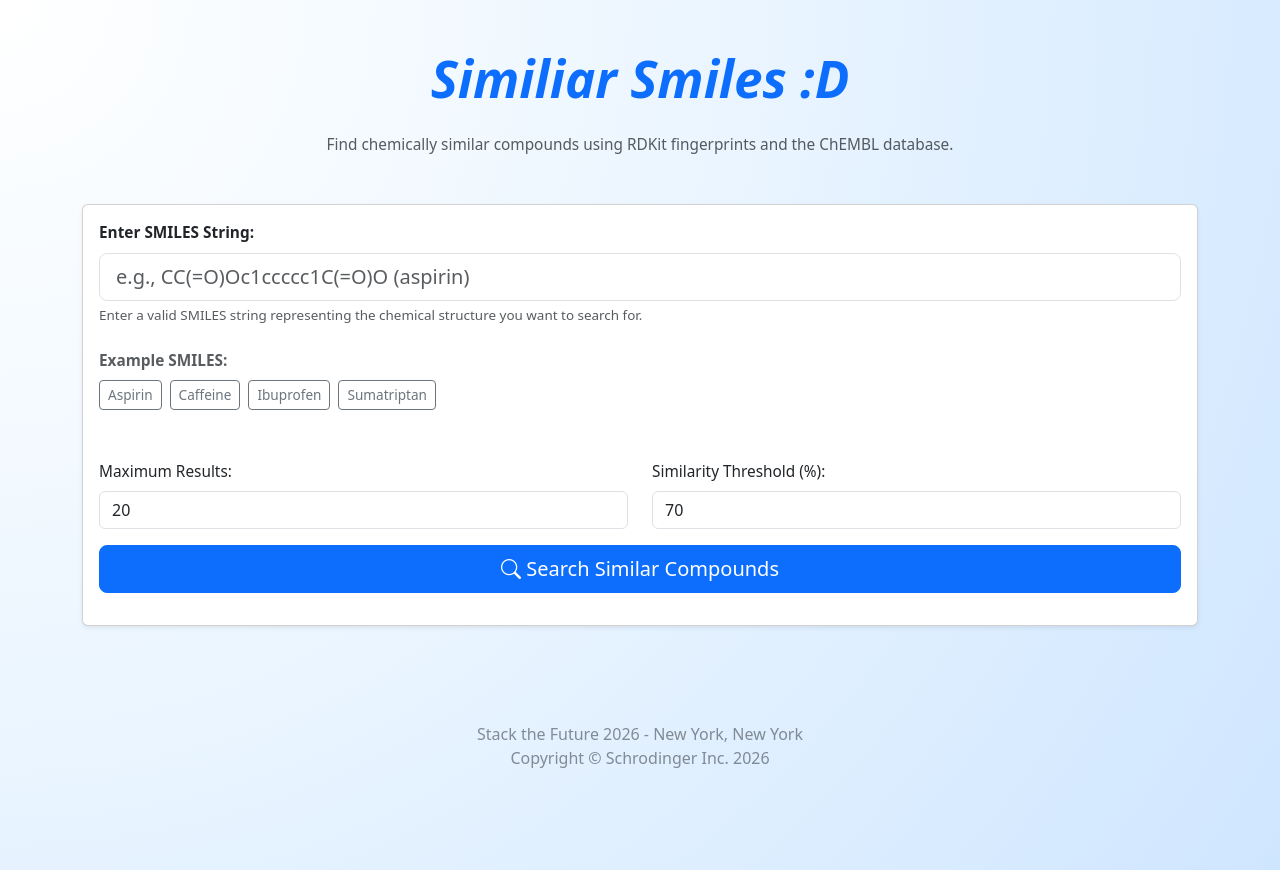
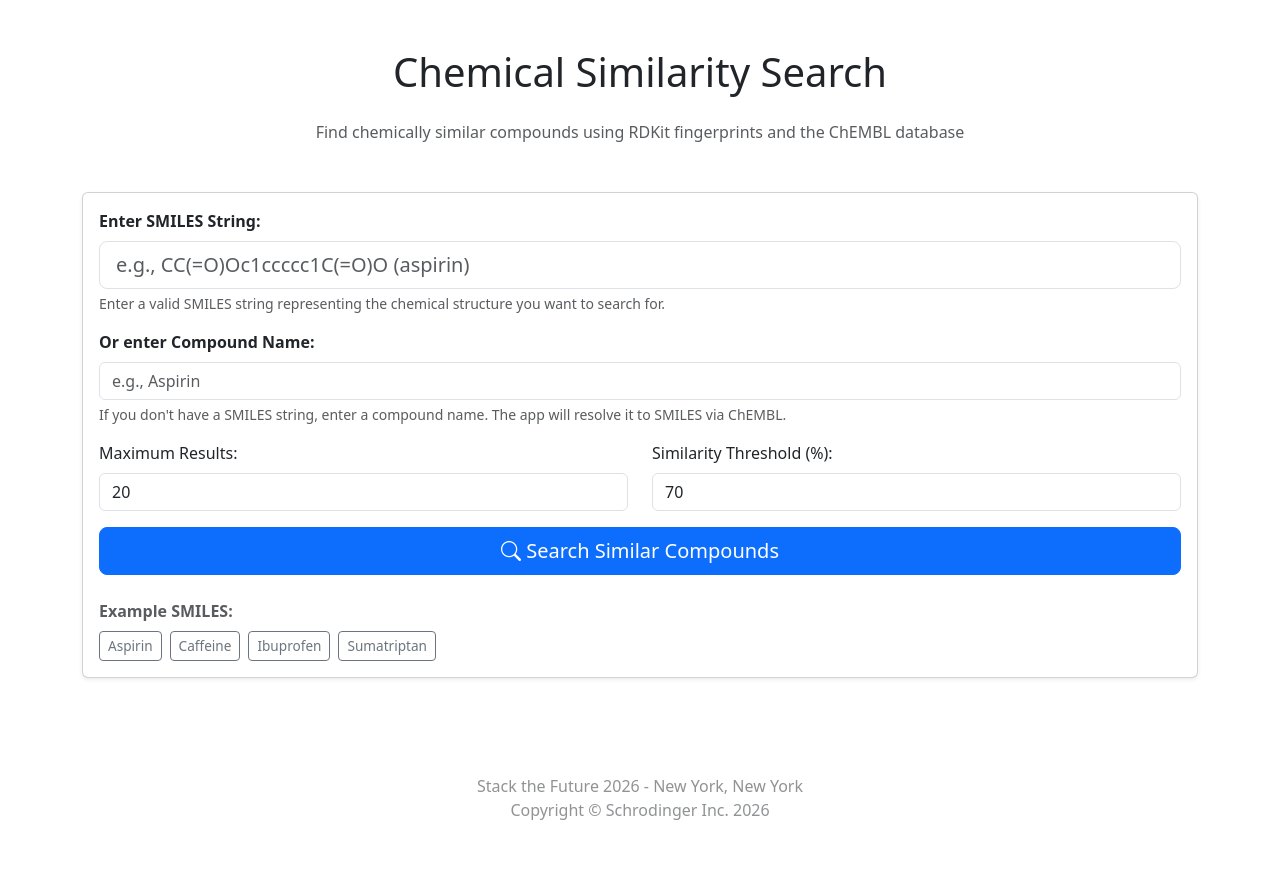
Before and after one commit to qrran/Schrodinger_Hackathon_2026, a Flask app: page / in a window 1280 px wide. Run offline with Flask 3, Linux system fonts and the light colour scheme.

Commit message:
cherry-pick 6b93b8e

```diff
--- a/app.py
+++ b/app.py
@@ -1,5 +1,9 @@
 from flask import Flask, render_template, request, jsonify
-from chemistry import search_similar_compounds_chembl, validate_smiles
+from chemistry import (
+    search_similar_compounds_chembl,
+    validate_smiles,
+    get_smiles_from_name,
+)
 
 app = Flask(__name__)
 
@@ -38,12 +42,42 @@ def search_similar():
     try:
         data = request.get_json()
 
-        if not data or 'smiles' not in data:
-            return jsonify({"error": "Missing 'smiles' parameter"}), 400
+        if not data:
+            return jsonify({"error": "Missing request body"}), 400
 
-        query_smiles = data['smiles'].strip()
-        limit = data.get('limit', 20)
-        threshold = data.get('threshold', 70)
+        # Allow searching by SMILES or by compound name
+        query_smiles = None
+        query_name = None
+
+        smiles_in = data.get("smiles", "")
+        name_in = data.get("compound_name", "")
+
+        limit = data.get("limit", 20)
+        threshold = data.get("threshold", 70)
+
+        if smiles_in and smiles_in.strip():
+            query_smiles = smiles_in.strip()
+        elif name_in and name_in.strip():
+            query_name = name_in.strip()
+            # Resolve name to SMILES via ChEMBL
+            resolved = get_smiles_from_name(query_name)
+            if not resolved:
+                return (
+                    jsonify(
+                        {
+                            "error": "Invalid compound name. Please input a valid compound name."
+                        }
+                    ),
+                    400,
+                )
+            query_smiles = resolved
+        else:
+            return (
+                jsonify(
+                    {"error": "Please provide a SMILES string or a compound name."}
+                ),
+                400,
+            )
 
         # Validate SMILES
         if not validate_smiles(query_smiles):
@@ -51,20 +85,19 @@ def search_similar():
 
         # Search for similar compounds
         results = search_similar_compounds_chembl(
-            query_smiles,
-            similarity_threshold=threshold,
-            limit=limit
+            query_smiles, similarity_threshold=threshold, limit=limit
         )
 
         # Check for errors
-        if isinstance(results, dict) and 'error' in results:
+        if isinstance(results, dict) and "error" in results:
             return jsonify(results), 500
 
-        return jsonify({
-            "query_smiles": query_smiles,
-            "count": len(results),
-            "results": results
-        })
+        resp = {"query_smiles": query_smiles, "count": len(results), "results": results}
+
+        if query_name:
+            resp["query_name"] = query_name
+
+        return jsonify(resp)
 
     except Exception as e:
         return jsonify({"error": f"Server error: {str(e)}"}), 500
--- a/templates/my-template.html
+++ b/templates/my-template.html
@@ -1,17 +1,14 @@
 {% extends "base.html" %}
 
-{% block title %}
-Chemical Similarity Search - Stack the Future 2026
-{% endblock %}
+{% block title %}Chemical Similarity Search - Stack the Future 2026{% endblock %}
 
 {% block content %}
   <div class="my-5">
     <h1 class="text-center mb-4">
-    <i class="bi bi-molecule"></i> Similiar Smiles :D
+      <i class="bi bi-molecule"></i> Chemical Similarity Search
     </h1>
-
     <p class="text-center text-muted mb-5">
-    Find chemically similar compounds using RDKit fingerprints and the ChEMBL database.
+      Find chemically similar compounds using RDKit fingerprints and the ChEMBL database
     </p>
 
     <!-- Search Form -->
@@ -19,43 +16,43 @@ Chemical Similarity Search - Stack the Future 2026
       <div class="card-body">
         <form id="searchForm">
           <div class="mb-3">
-          <label for="smilesInput" class="form-label fw-bold">
-            Enter SMILES String:
-          </label>
-          <input type="text" class="form-control form-control-lg" id="smilesInput"
-            placeholder="e.g., CC(=O)Oc1ccccc1C(=O)O (aspirin)" required>
-          <div class="form-text">
-            Enter a valid SMILES string representing the chemical structure you want to search for.
+            <label for="smilesInput" class="form-label fw-bold">Enter SMILES String:</label>
+            <input type="text"
+                   class="form-control form-control-lg"
+                   id="smilesInput"
+                   placeholder="e.g., CC(=O)Oc1ccccc1C(=O)O (aspirin)">
+            <div class="form-text">Enter a valid SMILES string representing the chemical structure you want to search for.</div>
           </div>
 
-          <div class="mt-4">
-            <p class="mb-2 text-muted"><strong>Example SMILES:</strong></p>
-            <div class="d-flex flex-wrap gap-2">
-              <button class="btn btn-sm btn-outline-secondary example-btn" data-smiles="CC(=O)Oc1ccccc1C(=O)O">
-                Aspirin
-              </button>
-              <button class="btn btn-sm btn-outline-secondary example-btn" data-smiles="CN1C=NC2=C1C(=O)N(C(=O)N2C)C">
-                Caffeine
-              </button>
-              <button class="btn btn-sm btn-outline-secondary example-btn" data-smiles="CC(C)Cc1ccc(cc1)C(C)C(=O)O">
-                Ibuprofen
-              </button>
-              <button class="btn btn-sm btn-outline-secondary example-btn"
-                data-smiles="CN(C)CCc1c[nH]c2ccc(cc12)CS(=O)(=O)N">
-                Sumatriptan
-              </button>
+          <div class="mb-3">
+            <label for="nameInput" class="form-label fw-bold">Or enter Compound Name:</label>
+            <input type="text"
+                   class="form-control"
+                   id="nameInput"
+                   placeholder="e.g., Aspirin">
+            <div class="form-text">
+              If you don't have a SMILES string, enter a compound name. The app will resolve it to SMILES via ChEMBL.
             </div>
           </div>
-
 
           <div class="row mb-3">
             <div class="col-md-6">
               <label for="limitInput" class="form-label">Maximum Results:</label>
-              <input type="number" class="form-control" id="limitInput" value="20" min="1" max="100">
+              <input type="number"
+                     class="form-control"
+                     id="limitInput"
+                     value="20"
+                     min="1"
+                     max="100">
             </div>
             <div class="col-md-6">
               <label for="thresholdInput" class="form-label">Similarity Threshold (%):</label>
-              <input type="number" class="form-control" id="thresholdInput" value="70" min="50" max="100">
+              <input type="number"
+                     class="form-control"
+                     id="thresholdInput"
+                     value="70"
+                     min="50"
+                     max="100">
             </div>
           </div>
 
@@ -65,52 +62,53 @@ Chemical Similarity Search - Stack the Future 2026
         </form>
 
         <!-- Example SMILES -->
-      <!-- <div class="mt-4">
-        <p class="mb-2 text-muted"><strong>Example SMILES:</strong></p>
+        <div class="mt-4">
+          <p class="mb-2 text-muted">
+            <strong>Example SMILES:</strong>
+          </p>
           <div class="d-flex flex-wrap gap-2">
-          <button class="btn btn-sm btn-outline-secondary example-btn" data-smiles="CC(=O)Oc1ccccc1C(=O)O">
-            Aspirin
-          </button>
-          <button class="btn btn-sm btn-outline-secondary example-btn" data-smiles="CN1C=NC2=C1C(=O)N(C(=O)N2C)C">
-            Caffeine
-          </button>
-          <button class="btn btn-sm btn-outline-secondary example-btn" data-smiles="CC(C)Cc1ccc(cc1)C(C)C(=O)O">
-            Ibuprofen
-          </button>
-          <button class="btn btn-sm btn-outline-secondary example-btn" data-smiles="CN(C)CCc1c[nH]c2ccc(cc12)CS(=O)(=O)N">
-            Sumatriptan
-          </button>
+            <button class="btn btn-sm btn-outline-secondary example-btn"
+                    data-smiles="CC(=O)Oc1ccccc1C(=O)O">Aspirin</button>
+            <button class="btn btn-sm btn-outline-secondary example-btn"
+                    data-smiles="CN1C=NC2=C1C(=O)N(C(=O)N2C)C">Caffeine</button>
+            <button class="btn btn-sm btn-outline-secondary example-btn"
+                    data-smiles="CC(C)Cc1ccc(cc1)C(C)C(=O)O">Ibuprofen</button>
+            <button class="btn btn-sm btn-outline-secondary example-btn"
+                    data-smiles="CN(C)CCc1c[nH]c2ccc(cc12)CS(=O)(=O)N">Sumatriptan</button>
           </div>
-      </div> -->
+        </div>
       </div>
     </div>
 
     <!-- Loading Spinner -->
     <div id="loadingSpinner" class="text-center my-5" style="display: none;">
-    <div class="spinner-border text-primary" role="status" style="width: 3rem; height: 3rem;">
+      <div class="spinner-border text-primary"
+           role="status"
+           style="width: 3rem;
+                  height: 3rem">
         <span class="visually-hidden">Loading...</span>
       </div>
       <p class="mt-3 text-muted">Searching ChEMBL database...</p>
     </div>
 
     <!-- Error Alert -->
-  <div id="errorAlert" class="alert alert-danger" role="alert" style="display: none;">
+    <div id="errorAlert"
+         class="alert alert-danger"
+         role="alert"
+         style="display: none">
       <i class="bi bi-exclamation-triangle-fill"></i>
       <span id="errorMessage"></span>
-  </div>
     </div>
 
     <!-- Results Section -->
     <div id="resultsSection" style="display: none;">
       <div class="card shadow-sm">
-    <div class="card-header bg-success text-black">
+        <div class="card-header bg-success text-white">
           <h5 class="mb-0">
             <i class="bi bi-check-circle"></i>
             Search Results: <span id="resultCount">0</span> compounds found
           </h5>
-      <small class="d-block text-center">
-        Query: <code id="querySmiles" class="text-black"></code>
-      </small>
+          <small>Query: <code id="querySmiles" class="text-white"></code></small>
         </div>
         <div class="card-body p-0">
           <div class="table-responsive">
@@ -134,14 +132,11 @@ Chemical Similarity Search - Stack the Future 2026
         </div>
       </div>
     </div>
+  </div>
 {% endblock %}
 
 {% block styles %}
   <style>
-  .card-header {
-    items-align: center;
-  }
-
   .example-btn {
     font-size: 0.85rem;
   }
@@ -215,38 +210,6 @@ Chemical Similarity Search - Stack the Future 2026
     font-size: 0.9rem;
     font-family: monospace;
   }
-
-  body {
-    min-height: 100vh;
-    background: radial-gradient(circle at top left, #ffffff 0%, #eef7ff 40%, #cfe6ff 100%);
-  }
-
-  .my-5 {
-    color: #e0e0e0;
-    font-size: 1.2vw;
-  }
-
-  h1 {
-    align-items: center;
-    color: #0d6efd;
-    font-size: 4vw;
-    font-weight: bold;
-    font-style: italic;
-    text-align: center;
-  }
-
-  .mt-4 {
-    padding-bottom: 50px;
-  }
-
-  .mb-0 {
-    text-align: center;
-  }
-
-  /*
-  .block text-center{
-    text-align: left;
-  } */
   </style>
 {% endblock %}
 
@@ -265,11 +228,12 @@ Chemical Similarity Search - Stack the Future 2026
     e.preventDefault();
 
     const smiles = document.getElementById('smilesInput').value.trim();
+    const compoundName = (document.getElementById('nameInput') && document.getElementById('nameInput').value.trim()) || '';
     const limit = parseInt(document.getElementById('limitInput').value);
     const threshold = parseInt(document.getElementById('thresholdInput').value);
 
-    if (!smiles) {
-      showError('Please enter a SMILES string');
+    if (!smiles && !compoundName) {
+      showError('Please enter a SMILES string or a compound name');
       return;
     }
 
@@ -286,6 +250,7 @@ Chemical Similarity Search - Stack the Future 2026
         },
         body: JSON.stringify({
           smiles: smiles,
+          compound_name: compoundName,
           limit: limit,
           threshold: threshold
         })
@@ -310,7 +275,12 @@ Chemical Similarity Search - Stack the Future 2026
     const resultsBody = document.getElementById('resultsBody');
     resultsBody.innerHTML = '';
 
+    // Prefer showing the query name (and resolved SMILES) if the user searched by name
+    if (data.query_name) {
+      document.getElementById('querySmiles').textContent = `${data.query_name} (${data.query_smiles})`;
+    } else {
       document.getElementById('querySmiles').textContent = data.query_smiles;
+    }
     document.getElementById('resultCount').textContent = data.count;
 
     if (data.results.length === 0) {
@@ -334,9 +304,7 @@ Chemical Similarity Search - Stack the Future 2026
             ${compound.image ? `<img src="${compound.image}" class="molecule-image" alt="Structure">` : 'N/A'}
           </td>
           <td>
-            <a href="https://www.ebi.ac.uk/chembl/compound_report_card/${compound.chembl_id}/"
-               target="_blank"
-               class="text-decoration-none">
+            <a href="https://www.ebi.ac.uk/chembl/compound_report_card/${compound.chembl_id}/" target="_blank" class="text-decoration-none">
               ${compound.chembl_id} <i class="bi bi-box-arrow-up-right"></i>
             </a>
           </td>
@@ -348,9 +316,7 @@ Chemical Similarity Search - Stack the Future 2026
             </span>
           </td>
           <td class="text-center">
-            <button class="btn btn-sm btn-outline-primary"
-                    onclick="toggleDescriptors('${descriptorId}', this)"
-                    type="button">
+            <button class="btn btn-sm btn-outline-primary" onclick="toggleDescriptors('${descriptorId}', this)" type="button">
               <i class="bi bi-chevron-down"></i> Details
             </button>
           </td>
```
Also changed, not shown: chemistry.py (+52 -22 lines). Lines whose indentation alone changed are shown as unchanged.
